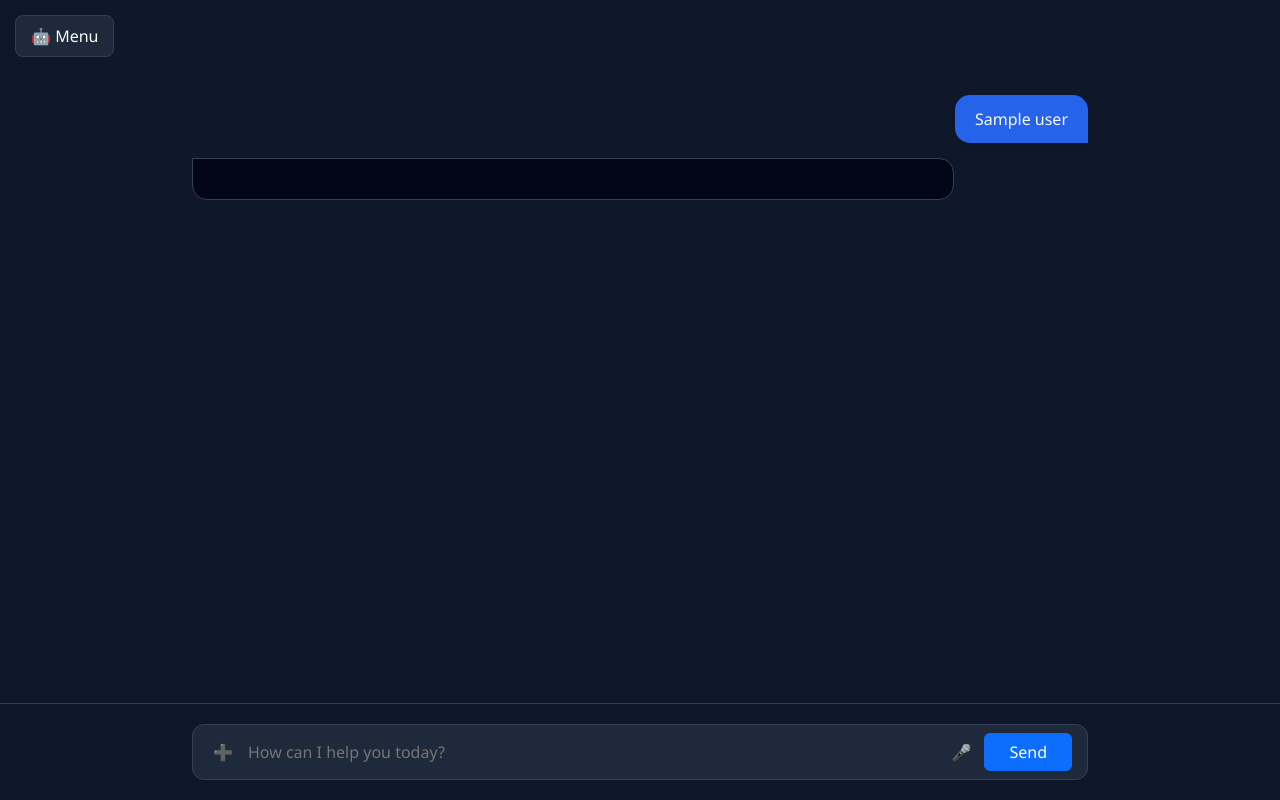
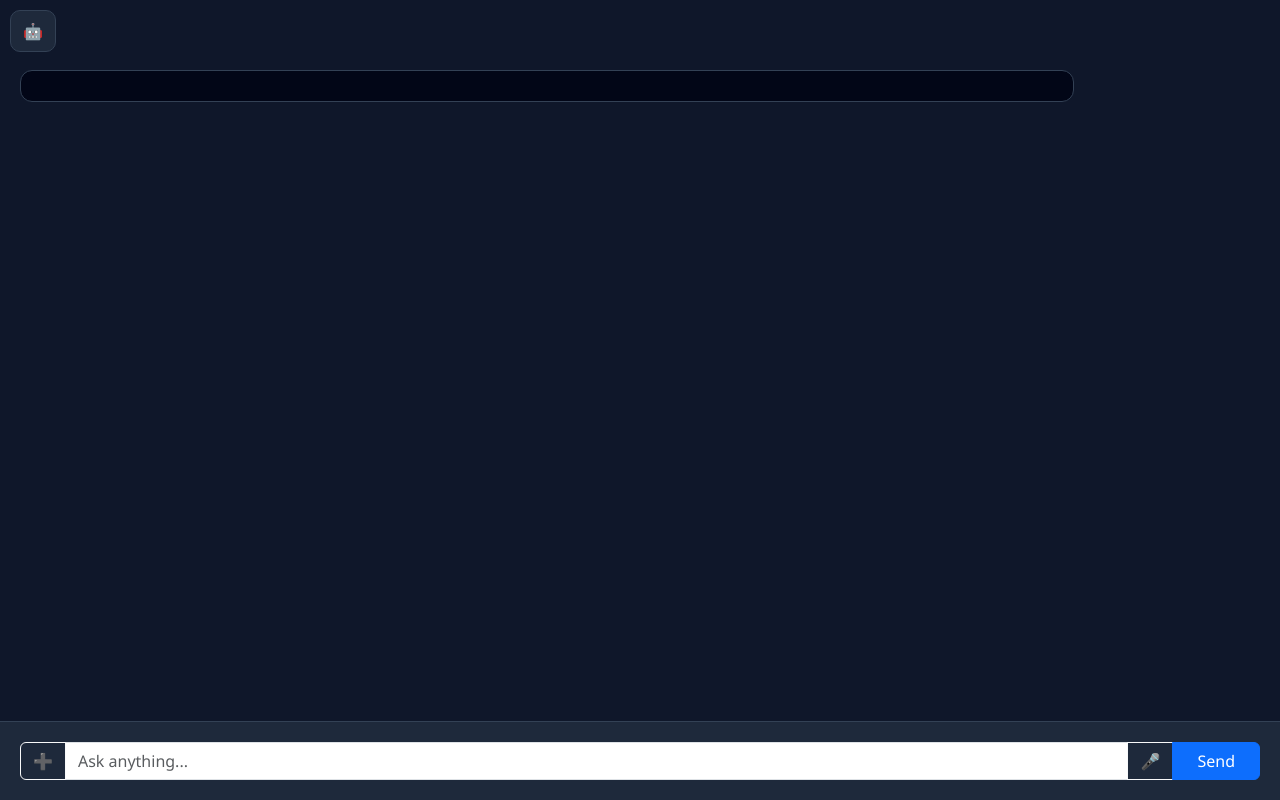
Before and after one commit to charanbunga463-hash/ai-flask-app, a Flask app: template python-saas/templates/dashboard.html in a window 1280 px wide. Run offline with Flask 3, Linux system fonts and the light colour scheme; the template is opened without the code that fills it: most values are stand-ins (such as "Sample title", 1, 10 or a date in 2020).

Commit message:
Update dashboard.html

```diff
--- a/python-saas/templates/dashboard.html
+++ b/python-saas/templates/dashboard.html
@@ -3,180 +3,90 @@
 <head>
     <meta charset="UTF-8">
     <meta name="viewport" content="width=device-width, initial-scale=1.0">
-    <title>Professional AI Interface</title>
+    <title>Professional AI Tool</title>
+    <link href="https://cdn.jsdelivr.net/npm/bootstrap@5.3.0/dist/css/bootstrap.min.css" rel="stylesheet">
+    <style>
+        body { background:#0f172a; color:#e2e8f0; font-family:'Segoe UI',sans-serif; margin:0; overflow:hidden; }
 
-    <link href="https://cdn.jsdelivr.net/npm/bootstrap@5.3.0/dist/css/bootstrap.min.css" rel="stylesheet">
+        /* Layout */
+        .sidebar { width:300px; background:#0f172a; border-right:1px solid #334155; height:100vh; position:fixed; left:-300px; transition:0.3s; z-index:1000; padding:15px; display:flex; flex-direction:column; }
+        .sidebar.open { left:0; }
+        .chat-area { display:flex; flex-direction:column; height:100vh; transition:0.3s; width:100%; }
+        body.sidebar-open .chat-area { margin-left:300px; width: calc(100% - 300px); }
 
-    <style>
-        :root {
-            --sidebar-width: 300px;
-            --transition-speed: 0.3s;
-            --bg-body: #0f172a;
-            --bg-card: #1e293b;
-            --accent-blue: #2563eb;
-            --border-ui: #334155;
+        /* UI Elements */
+        .main-icon { position:fixed; top:10px; left:10px; background:#1e293b; padding:8px 12px; border-radius:10px; cursor:pointer; z-index:1100; border:1px solid #334155; }
+        .messages { flex:1; overflow-y:auto; padding:60px 20px 20px; }
+        .input-area { padding:20px; background:#1e293b; border-top:1px solid #334155; }
+
+        /* History Item with Dropdown */
+        .history-box {
+            position: relative;
+            background:#1e293b;
+            padding:10px 12px;
+            border-radius:10px;
+            margin-bottom:8px;
+            display:flex;
+            justify-content:space-between;
+            align-items:center;
+            transition: 0.2s;
         }
+        .history-box:hover { background:#334155; }
 
-        body {
-            background: var(--bg-body);
-            color: #f8fafc;
-            font-family: 'Segoe UI', Roboto, Helvetica, Arial, sans-serif;
-            margin: 0;
-            display: flex;
-            height: 100vh;
-            overflow: hidden;
+        /* Chat Bubble Style */
+        .user-box { background:#1e40af; padding:12px; border-radius:12px; margin-top:10px; align-self: flex-end; max-width: 80%; }
+        .response-box { background:#020617; padding:15px; border-radius:12px; margin-top:10px; border:1px solid #334155; max-width: 85%; }
+
+        /* Menu Styling */
+        .dot-menu { background:none; border:none; color:#94a3b8; font-size:20px; line-height:1; cursor:pointer; padding:0 5px; }
+        .dot-menu:hover { color:white; }
+
+        /* Custom Dropdown Content */
+        .menu-options {
+            display:none; position:absolute; right:10px; top:35px;
+            background:#1e293b; border:1px solid #475569;
+            border-radius:8px; z-index:100; box-shadow: 0 4px 12px rgba(0,0,0,0.5);
         }
+        .menu-options.show { display:block; }
+        .menu-options button, .menu-options form button {
+            width:100%; text-align:left; background:none; border:none; color:white;
+            padding:8px 15px; font-size:14px;
+        }
+        .menu-options button:hover { background:#334155; }
 
-        /* --- SIDEBAR --- */
-        .sidebar {
-            width: var(--sidebar-width);
-            background: var(--bg-body);
-            border-right: 1px solid var(--border-ui);
-            height: 100%;
-            position: fixed;
-            left: calc(var(--sidebar-width) * -1);
-            transition: left var(--transition-speed);
-            display: flex;
-            flex-direction: column;
-            z-index: 1050;
-            padding: 1rem;
-        }
-
-        .sidebar.open { left: 0; }
-
-        /* --- MAIN CONTENT AREA --- */
-        .main-wrapper {
-            flex: 1;
-            display: flex;
-            flex-direction: column;
-            height: 100%;
-            margin-left: 0;
-            transition: margin-left var(--transition-speed);
-            position: relative;
-        }
-
-        body.sidebar-open .main-wrapper { margin-left: var(--sidebar-width); }
-
-        /* --- UI ELEMENTS --- */
-        .menu-trigger {
-            position: absolute;
-            top: 15px;
-            left: 15px;
-            background: var(--bg-card);
-            padding: 8px 15px;
-            border-radius: 8px;
-            cursor: pointer;
-            z-index: 1000;
-            border: 1px solid var(--border-ui);
-            transition: background 0.2s;
-        }
-        .menu-trigger:hover { background: var(--border-ui); }
-
-        .chat-scroll-area {
-            flex: 1;
-            overflow-y: auto;
-            padding: 80px 15% 20px 15%; /* Responsive centering */
-        }
-
-        /* Message Styling */
-        .user-box {
-            background: var(--accent-blue);
-            padding: 12px 20px;
-            border-radius: 15px 15px 0 15px;
-            margin: 15px 0 15px auto;
-            max-width: 80%;
-            width: fit-content;
-            box-shadow: 0 4px 6px -1px rgba(0, 0, 0, 0.1);
-        }
-
-        .response-box {
-            background: #020617;
-            padding: 20px;
-            border-radius: 0 15px 15px 15px;
-            margin: 15px 0;
-            border: 1px solid var(--border-ui);
-            max-width: 85%;
-        }
-
-        /* --- INPUT AREA --- */
-        .input-container {
-            padding: 20px 15%;
-            background: var(--bg-body);
-            border-top: 1px solid var(--border-ui);
-        }
-
-        .custom-input-group {
-            background: var(--bg-card);
-            border: 1px solid var(--border-ui);
-            border-radius: 12px;
-            display: flex;
-            align-items: center;
-            padding: 5px 15px;
-        }
-
-        .custom-input-group input {
-            background: transparent;
-            border: none;
-            color: white;
-            padding: 10px;
-            flex: 1;
-        }
-        .custom-input-group input:focus { outline: none; }
-
-        /* --- SEARCH & HISTORY --- */
-        .history-item {
-            background: var(--bg-card);
-            padding: 10px;
-            border-radius: 8px;
-            margin-bottom: 10px;
-            cursor: pointer;
-            border: 1px solid transparent;
-            display: flex;
-            justify-content: space-between;
-            align-items: center;
-        }
-        .history-item:hover { border-color: var(--accent-blue); }
-
-        .highlight { background: #fbbf24; color: #000; padding: 0 2px; border-radius: 2px; }
-
-        .icon-btn { background: none; border: none; color: #94a3b8; cursor: pointer; padding: 5px; }
-        .icon-btn:hover { color: white; }
-
+        .highlight { background:yellow; color:black; padding:2px; border-radius:3px; }
     </style>
 </head>
+<body>
 
-<body class="">
+<div id="mainIcon" class="main-icon">🤖</div>
 
-<div id="menuTrigger" class="menu-trigger">🤖 Menu</div>
-
-<nav id="sidebar" class="sidebar">
-    <div class="d-flex justify-content-between align-items-center mb-4">
-        <h5 class="m-0">History</h5>
-        <button class="icon-btn" onclick="closeSidebar()">✖</button>
+<div id="sidebar" class="sidebar">
+    <div class="d-flex justify-content-between align-items-center mb-3">
+        <h5 class="m-0">Conversations</h5>
+        <button class="btn text-white p-0" onclick="closeSidebar()">✖</button>
     </div>
 
-    <a href="/new_chat" class="btn btn-primary w-100 mb-3">+ New Conversation</a>
+    <div class="sidebar-content flex-grow-1 overflow-auto">
+        <a href="/new_chat" class="btn btn-primary w-100 mb-3">+ New Chat</a>
+        <input id="searchBox" class="form-control mb-3 bg-dark text-white border-secondary" placeholder="Search...">
 
-    <input id="searchBox" class="form-control mb-3 bg-dark text-white border-secondary" placeholder="Search chats...">
-
-    <div class="flex-grow-1 overflow-auto">
         <div id="searchResults"></div>
         <div id="chatHistory">
             {% for conv in conversations %}
-                <div class="history-item">
-                    <a href="/chat/{{ conv[0] }}" class="text-white text-decoration-none text-truncate flex-grow-1">
-                        {{ conv[1] }}
-                    </a>
-                    <div class="d-flex">
-                        <button class="icon-btn" onclick="enableRename('{{ conv[0] }}')">✏️</button>
-                        <form method="POST" action="/delete_chat/{{ conv[0] }}" class="d-inline">
-                            <button class="icon-btn">🗑</button>
+            <div class="history-box" id="item-{{ conv[0] }}">
+                <a href="/chat/{{ conv[0] }}" class="text-white text-decoration-none text-truncate me-2">{{ conv[1] }}</a>
+
+                <button class="dot-menu" onclick="toggleMenu(event, '{{ conv[0] }}')">⋮</button>
+
+                <div class="menu-options" id="menu-{{ conv[0] }}">
+                    <button onclick="enableRename('{{ conv[0] }}')">✏️ Rename</button>
+                    <form method="POST" action="/delete_chat/{{ conv[0] }}">
+                        <button type="submit" class="text-danger">🗑 Delete</button>
                     </form>
                 </div>
             </div>
-                <form method="POST" action="/edit_chat/{{ conv[0] }}">
-                    <input id="rename-{{ conv[0] }}" name="title" class="form-control form-control-sm mb-2" style="display:none;" placeholder="Enter new name...">
-                </form>
+            <input id="rename-{{ conv[0] }}" class="form-control form-control-sm mb-2" style="display:none;" onkeydown="handleRename(event,'{{ conv[0] }}')">
             {% endfor %}
         </div>
     </div>
@@ -184,44 +94,39 @@
     <div class="pt-3 border-top border-secondary">
         <a href="/logout" class="btn btn-outline-danger w-100">Logout</a>
     </div>
-</nav>
+</div>
 
-<div class="main-wrapper">
-    <div id="chatBox" class="chat-scroll-area">
+<div class="chat-area">
+    <div id="chatBox" class="messages d-flex flex-column">
         {% for msg in chat %}
-            <div class="user-box">{{ msg.user }}</div>
-
-            <div class="response-box">
-                {% if msg.type == "text" %}
-                    {{ msg.bot | safe }}
-                {% elif msg.type == "image" %}
-                    <div class="text-center">
-                        <img src="{{ msg.image }}" class="img-fluid rounded border border-secondary">
-                    </div>
-                {% endif %}
+            <div class="{{ 'user-box' if msg.role == 'user' else 'response-box' }}">
+                {% if msg.type == "text" %}{{ msg.bot | safe }}{% endif %}
+                {% if msg.type == "image" %}<img src="{{ msg.image }}" class="img-fluid rounded">{% endif %}
             </div>
         {% endfor %}
     </div>
 
-    <div class="input-container">
+    <div class="input-area">
         <form method="POST" action="/tool" enctype="multipart/form-data">
-            <div class="custom-input-group">
-                <button type="button" class="icon-btn">➕</button>
-                <input id="chatInput" name="input" placeholder="How can I help you today?" autocomplete="off">
-                <button type="button" id="micBtn" class="icon-btn me-2">🎤</button>
+            <div class="input-group">
+                <label class="btn btn-outline-light" for="fileInput" style="cursor:pointer;">
+                    ➕ <input type="file" id="fileInput" name="file" style="display:none;" onchange="console.log('File selected')">
+                </label>
+
+                <input class="form-control" id="chatInput" name="input" placeholder="Ask anything..." autocomplete="off">
+
+                <button type="button" id="micBtn" class="btn btn-outline-light">🎤</button>
                 <button type="submit" class="btn btn-primary px-4">Send</button>
             </div>
         </form>
     </div>
 </div>
 
+<script src="https://cdn.jsdelivr.net/npm/bootstrap@5.3.0/dist/js/bootstrap.bundle.min.js"></script>
 <script>
     const sidebar = document.getElementById("sidebar");
-const menuTrigger = document.getElementById("menuTrigger");
-const chatBox = document.getElementById("chatBox");
 
-/* TOGGLE LOGIC */
-menuTrigger.onclick = () => {
+    document.getElementById("mainIcon").onclick = () => {
         sidebar.classList.add("open");
         document.body.classList.add("sidebar-open");
     };
@@ -231,68 +136,51 @@ function closeSidebar() {
         document.body.classList.remove("sidebar-open");
     }
 
-/* AUTO-SCROLL TO BOTTOM */
-window.onload = () => {
-    chatBox.scrollTop = chatBox.scrollHeight;
+    // Toggle the 3-dot menu
+    function toggleMenu(event, id) {
+        event.stopPropagation();
+        // Close other menus
+        document.querySelectorAll('.menu-options').forEach(m => {
+            if(m.id !== 'menu-'+id) m.classList.remove('show');
+        });
+        document.getElementById('menu-'+id).classList.toggle('show');
+    }
+
+    // Close menus on outside click
+    window.onclick = () => {
+        document.querySelectorAll('.menu-options').forEach(m => m.classList.remove('show'));
     };
 
-/* SEARCH */
-searchBox.oninput = async () => {
-    let q = searchBox.value.trim();
-    if(q.length < 2) {
-        searchResults.innerHTML = "";
-        chatHistory.style.display = "block";
-        return;
-    }
-    chatHistory.style.display = "none";
-
-    let res = await fetch(`/search?q=${encodeURIComponent(q)}`);
-    let data = await res.json();
-    let html = "";
-
-    data.results.forEach(r => {
-        let text = r.snippet.replace(new RegExp(`(${q})`,"gi"), `<span class="highlight">$1</span>`);
-        html += `<div class="history-item" onclick="location.href='/chat/${r.conv_id}?msg=${r.msg_id}&q=${encodeURIComponent(q)}'">${text}</div>`;
-    });
-    searchResults.innerHTML = html;
-};
-
-/* RENAME */
     function enableRename(id) {
-    const el = document.getElementById("rename-" + id);
-    el.style.display = el.style.display === "none" ? "block" : "none";
-    el.focus();
+        document.getElementById("rename-"+id).style.display="block";
     }
 
-/* VOICE */
-let isListening = false;
-const micBtn = document.getElementById("micBtn");
-
-micBtn.onclick = () => {
-    const SpeechRecognition = window.SpeechRecognition || window.webkitSpeechRecognition;
-    if (!SpeechRecognition) {
-        alert("Voice not supported");
-        return;
+    function handleRename(e,id){
+        if(e.key==="Enter"){
+            let val=e.target.value;
+            let form=document.createElement("form");
+            form.method="POST";
+            form.action="/edit_chat/"+id;
+            let i=document.createElement("input");
+            i.name="title"; i.value=val;
+            form.appendChild(i);
+            document.body.appendChild(form);
+            form.submit();
+        }
     }
 
-    const recognition = new SpeechRecognition();
-    if(isListening) {
-        recognition.stop();
-        return;
-    }
-
+    // Mic Logic
+    let recognition;
+    const micBtn = document.getElementById("micBtn");
+    micBtn.onclick = () => {
+        if(!('webkitSpeechRecognition' in window)) return alert("Browser not supported");
+        recognition = new webkitSpeechRecognition();
         recognition.start();
-    isListening = true;
         micBtn.style.color = "red";
-
         recognition.onresult = (e) => {
             document.getElementById("chatInput").value = e.results[0][0].transcript;
         };
-
-    recognition.onend = () => {
-        isListening = false;
-        micBtn.style.color = "#94a3b8";
-    };
+        recognition.onend = () => micBtn.style.color = "white";
     };
 </script>
 
```
Lines whose indentation alone changed are shown as unchanged.
